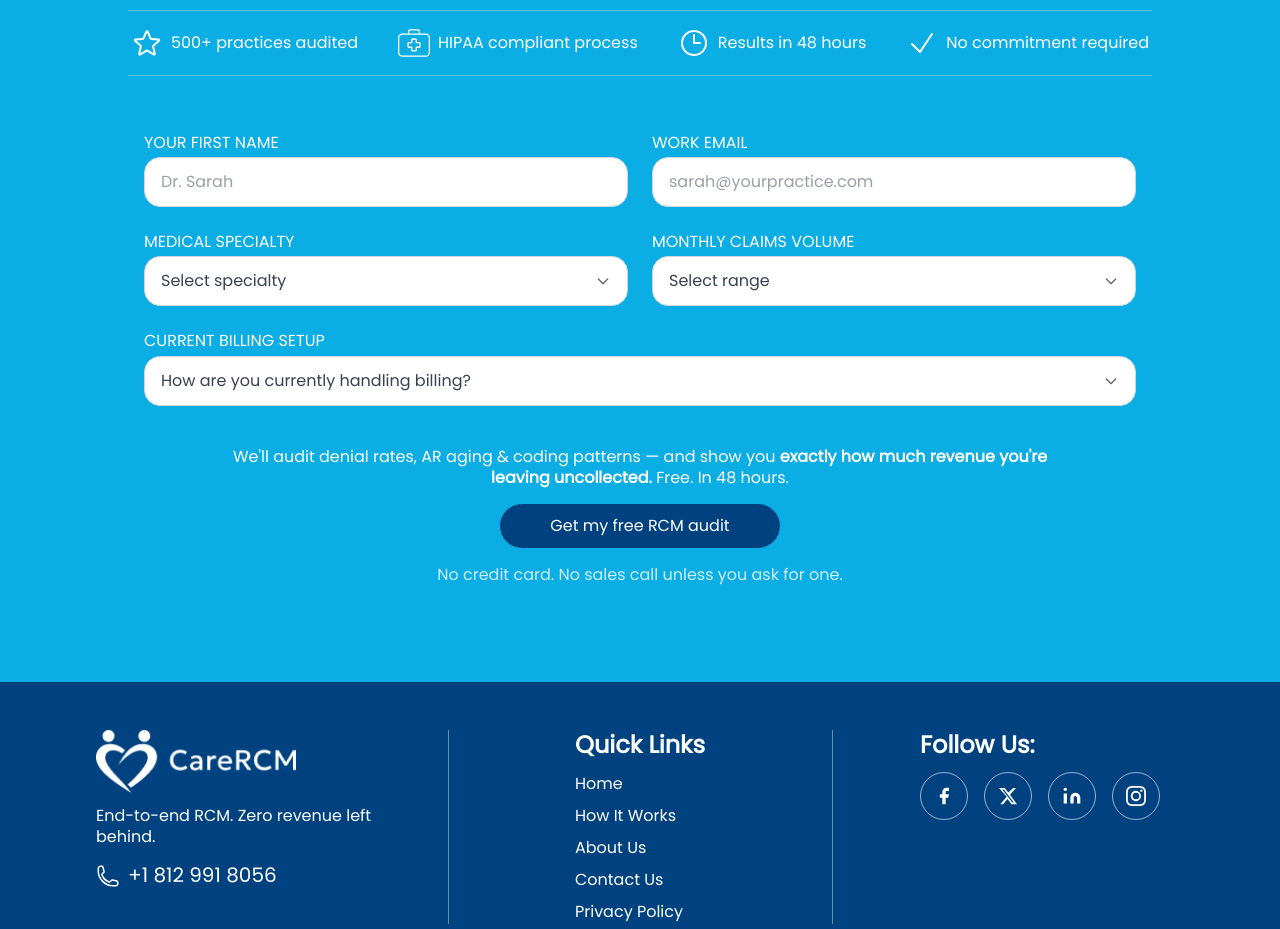
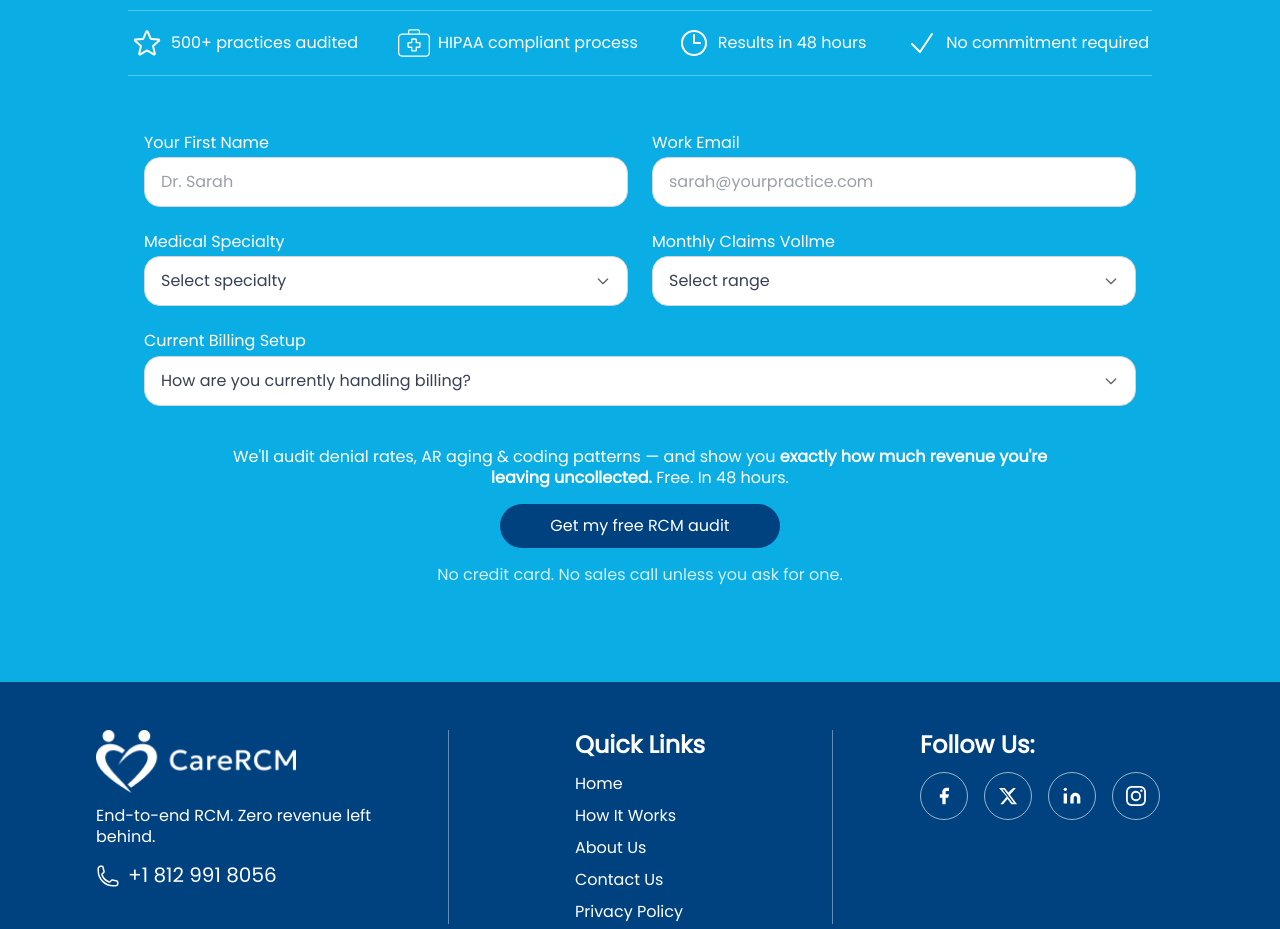
Before and after one commit to virtuosoftacademy-cloud/carercm, a Next.js app: page / in a window 1280 px wide. Shown: the part 6700-7629 px from the top of the page. Built offline with nearby package versions, Linux system fonts and the light colour scheme.

Commit message:
changes add

```diff
--- a/app/globals.css
+++ b/app/globals.css
@@ -136,21 +136,15 @@ body {
     border-radius: 9999px !important;
     font-size: 16px !important;
     font-weight: 400 !important;
-    transition: background-color 0.3s ease !important;
     cursor: pointer !important;
     border: 1px solid #0AADE4 !important;
+    transition: background-color 0.3s ease !important;
 }
 
 .btn2:hover {
-    background-color:  #00427F!important;
+    background-color: #00427F !important;
     color: #ffffff !important;
-    padding: 10px 40px !important;
-    border-radius: 9999px !important;
-    font-size: 16px !important;
-    font-weight: 400 !important;
-    transition: background-color 0.3s ease !important;
-    cursor: pointer !important;
-    border: none !important;
+    border: 1px solid #00427F!important
 }
 
 .custom-pagination {
--- a/components/ContactForm/page.tsx
+++ b/components/ContactForm/page.tsx
@@ -244,7 +244,7 @@ export default function ContactForm() {
           <div className="grid grid-cols-1 md:grid-cols-2 gap-4 sm:gap-5 md:gap-6">
 
             <div>
-              <label className="block text-white text-xs font-normal mb-1">YOUR FIRST NAME</label>
+              <label className="block text-white text-xs font-normal mb-1">Your First Name</label>
               <input
                 type="text"
                 name="firstName"
@@ -257,7 +257,7 @@ export default function ContactForm() {
             </div>
 
             <div>
-              <label className="block text-white text-xs font-normal mb-1">WORK EMAIL</label>
+              <label className="block text-white text-xs font-normal mb-1">Work Email</label>
               <input
                 type="email"
                 name="workEmail"
@@ -270,7 +270,7 @@ export default function ContactForm() {
             </div>
 
             <div>
-              <label className="block text-white text-xs font-normal mb-1">MEDICAL SPECIALTY</label>
+              <label className="block text-white text-xs font-normal mb-1">Medical Specialty</label>
               <select
                 name="medicalSpecialty"
                 value={formData.medicalSpecialty}
@@ -293,7 +293,7 @@ export default function ContactForm() {
             </div>
 
             <div>
-              <label className="block text-white text-xs font-normal mb-1">MONTHLY CLAIMS VOLUME</label>
+              <label className="block text-white text-xs font-normal mb-1">Monthly Claims Vollme</label>
               <select
                 name="monthlyClaimsVolume"
                 value={formData.monthlyClaimsVolume}
@@ -317,7 +317,7 @@ export default function ContactForm() {
           </div>
 
           <div className="mt-4 sm:mt-5 md:mt-6">
-            <label className="block text-white text-xs font-normal mb-1">CURRENT BILLING SETUP</label>
+            <label className="block text-white text-xs font-normal mb-1">Current Billing Setup</label>
             <select
               name="currentBillingSetup"
               value={formData.currentBillingSetup}
--- a/package.json
+++ b/package.json
@@ -17,7 +17,7 @@
   },
   "devDependencies": {
     "@tailwindcss/postcss": "^4",
-    "@types/node": "^20",
+    "@types/node": "20.19.43",
     "@types/react": "^19",
     "@types/react-dom": "^19",
     "eslint": "^9",
```
Also changed, not shown: 1 other file (tests, documents, lock files or other folders).
